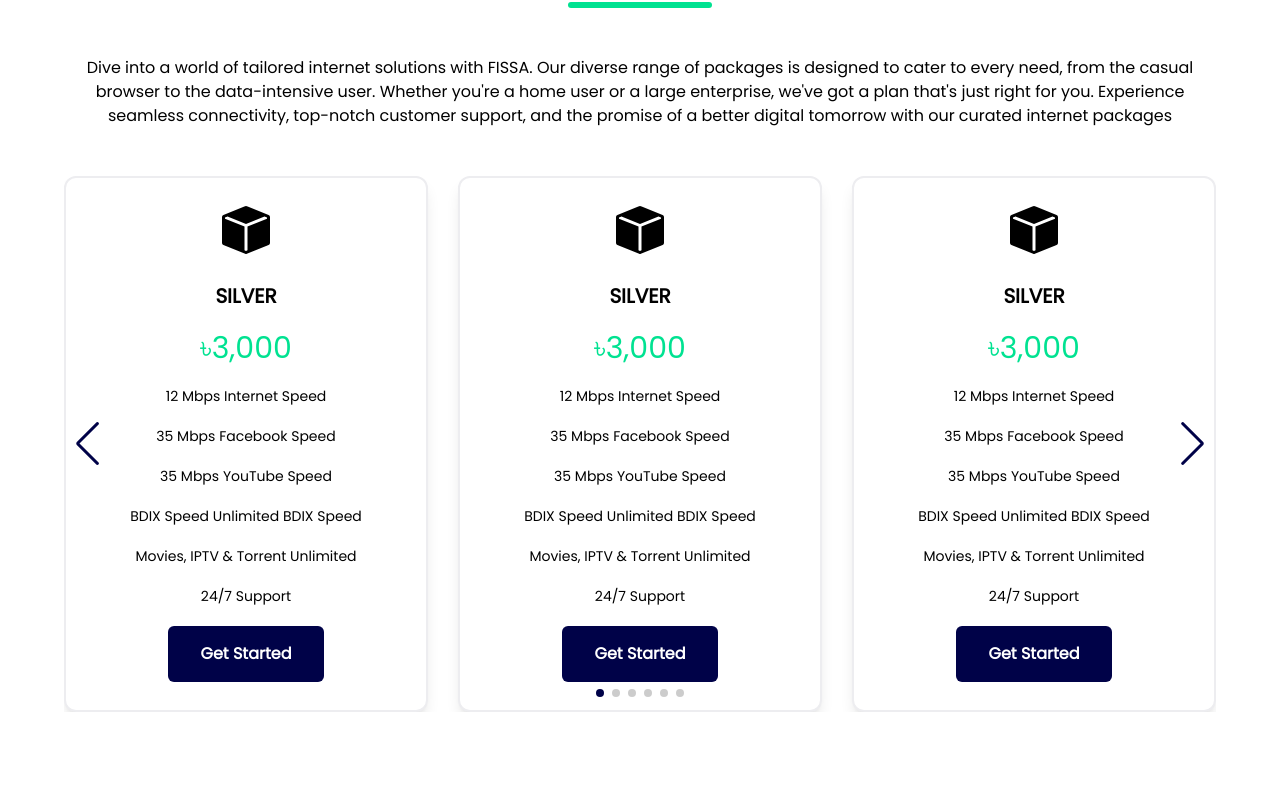
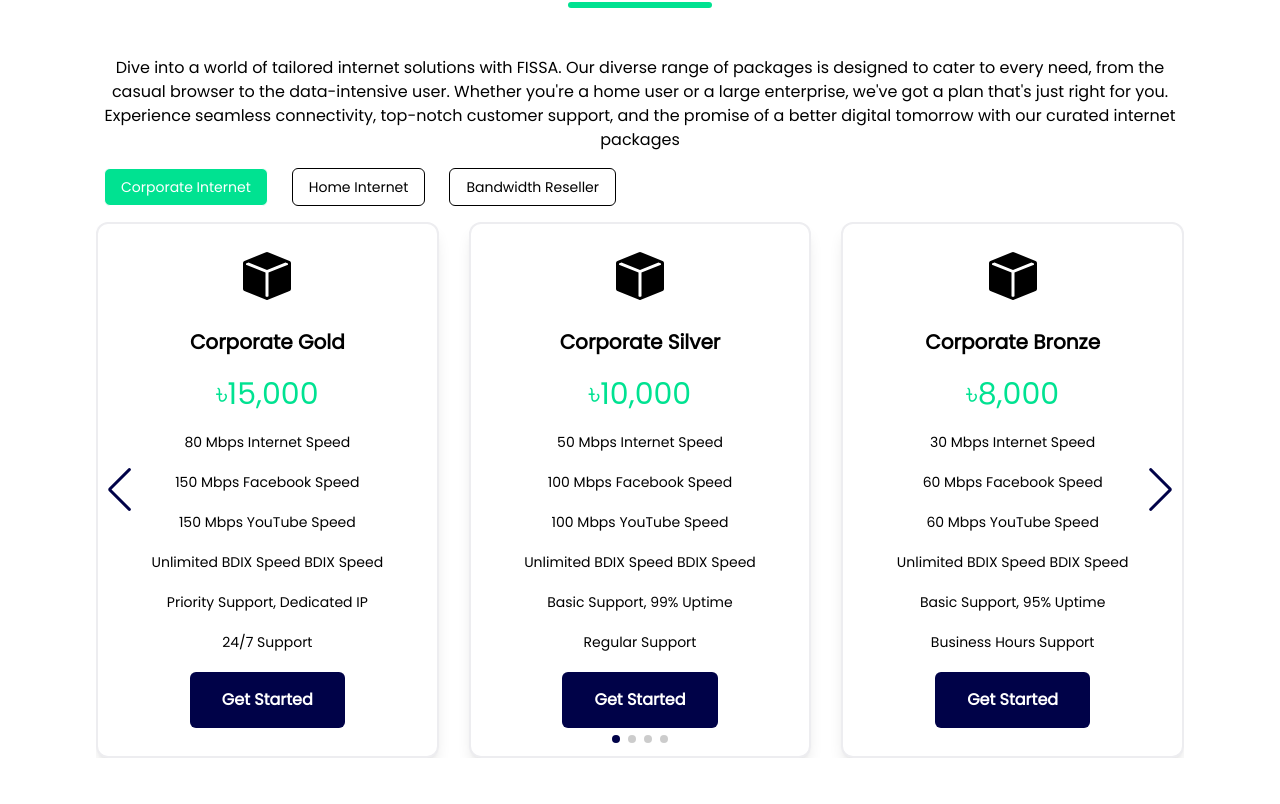
Before and after one commit to armanhn/fissabd_react_live, a React (Vite) app: page / in a window 1280 px wide. Shown: the part 2256-3060 px from the top of the page. Built offline with nearby package versions, Linux system fonts and the light colour scheme.

Commit message:
tabs with carousel introduced

```diff
--- a/src/components/Home.jsx
+++ b/src/components/Home.jsx
@@ -18,6 +18,7 @@
 import PricingPlan from './PricingPlan';
 
 export default function Home() {
+
 
   const navigate = useNavigate();
 
@@ -44,26 +45,194 @@
   };
 
 
-  // const PricingPlan = ({ title, price, speed, fbSpeed, ytSpeed, bdixSpeed, extras, support }) => {
-  //   return (
-  //     <div data-aos="zoom-in-right" data-aos-duration="1500" className='w-100 py-7 px-5 bg-white border-2 border-grey rounded-xl shadow-lg'>
-  //       <BsBoxFill className='text-5xl mx-auto' />
-  //       <h3 className='text-xl font-bold pt-7'>{title}</h3>
-  //       <p className='text-3xl text-green'>{price}</p>
-  //       <p className='text-sm'>{speed} Internet Speed</p>
-  //       <p className='text-sm'>{fbSpeed} Facebook Speed</p>
-  //       <p className='text-sm'>{ytSpeed} YouTube Speed</p>
-  //       <p className='text-sm'>{bdixSpeed} BDIX Speed</p>
-  //       <p className='text-sm'>{extras}</p>
-  //       <p className='text-sm'>{support}</p>
-  //       <button className='mt-5 bg-text-color text-white font-bold px-8 py-4 rounded-md hover:opacity-80'>Get Started</button>
-  //     </div>
-  //   );
-  // };
-
   useEffect(() => {
     AOS.init();
   }, [])
+
+  const [activeTab, setActiveTab] = useState('corporate');
+
+  const TabButtons = () => (
+    <div className="tabs-header py-4">
+      <ul className="flex flex-col md:flex-row gap-4">
+        <button
+          className={`tab-button ml-2 px-4 py-2 border border-transparent text-sm font-medium rounded-md hover:text-green focus:outline-none focus:ring-2 focus:ring-offset-2 focus:ring-indigo-500 ${activeTab === 'corporate' ? 'bg-green text-white' : 'text-black bg-white'}`}
+          onClick={() => setActiveTab('corporate')}
+        >
+          Corporate Internet
+        </button>
+        <button
+          className={`tab-button ml-2 px-4 py-2 border border-transparent text-sm font-medium rounded-md hover:text-green focus:outline-none focus:ring-2 focus:ring-offset-2 focus:ring-indigo-500 ${activeTab === 'home' ? 'bg-green text-white' : 'text-black bg-white'}`}
+          onClick={() => setActiveTab('home')}
+        >
+          Home Internet
+        </button>
+        <button
+          className={`tab-button ml-2 px-4 py-2 border border-transparent text-sm font-medium rounded-md hover:text-green focus:outline-none focus:ring-2 focus:ring-offset-2 focus:ring-indigo-500 ${activeTab === 'reseller' ? 'bg-green text-white' : 'text-black bg-white'}`}
+          onClick={() => setActiveTab('reseller')}
+        >
+          Bandwidth Reseller
+        </button>
+      </ul>
+    </div>
+  );
+
+
+  // Data for Corporate category
+  const corporateData = [
+    {
+      title: "Corporate Gold",
+      price: "৳15,000",
+      speed: "80 Mbps",
+      fbSpeed: "150 Mbps",
+      ytSpeed: "150 Mbps",
+      bdixSpeed: "Unlimited BDIX Speed",
+      extras: "Priority Support, Dedicated IP",
+      support: "24/7 Support",
+      aosType: "fade-down"
+    },
+    {
+      title: "Corporate Silver",
+      price: "৳10,000",
+      speed: "50 Mbps",
+      fbSpeed: "100 Mbps",
+      ytSpeed: "100 Mbps",
+      bdixSpeed: "Unlimited BDIX Speed",
+      extras: "Basic Support, 99% Uptime",
+      support: "Regular Support",
+      aosType: "fade-up"
+    },
+
+    {
+      title: "Corporate Bronze",
+      price: "৳8,000",
+      speed: "30 Mbps",
+      fbSpeed: "60 Mbps",
+      ytSpeed: "60 Mbps",
+      bdixSpeed: "Unlimited BDIX Speed",
+      extras: "Basic Support, 95% Uptime",
+      support: "Business Hours Support",
+      aosType: "fade-right"
+    },
+    {
+      title: "Corporate Iron",
+      price: "৳5,000",
+      speed: "30 Mbps",
+      fbSpeed: "60 Mbps",
+      ytSpeed: "60 Mbps",
+      bdixSpeed: "Unlimited BDIX Speed",
+      extras: "Basic Support, 95% Uptime",
+      support: "Business Hours Support",
+      aosType: "fade-right"
+    }
+  ];
+
+  // Data for Home category
+  const homeData = [
+    {
+      title: "Home Silver",
+      price: "৳3,000",
+      speed: "15 Mbps",
+      fbSpeed: "30 Mbps",
+      ytSpeed: "30 Mbps",
+      bdixSpeed: "Unlimited BDIX Speed",
+      extras: "Unlimited Downloads",
+      support: "Regular Support",
+      aosType: "fade-left"
+    },
+    {
+      title: "Home Gold",
+      price: "৳5,000",
+      speed: "25 Mbps",
+      fbSpeed: "50 Mbps",
+      ytSpeed: "50 Mbps",
+      bdixSpeed: "Unlimited BDIX Speed",
+      extras: "IPTV, Unlimited Torrent",
+      support: "24/7 Support",
+      aosType: "fade-up-right"
+    },
+    {
+      title: "Home Bronze",
+      price: "৳2,500",
+      speed: "10 Mbps",
+      fbSpeed: "20 Mbps",
+      ytSpeed: "20 Mbps",
+      bdixSpeed: "Unlimited BDIX Speed",
+      extras: "Basic Usage, Limited Downloads",
+      support: "Business Hours Support",
+      aosType: "fade-up-left"
+    }
+  ];
+
+  // Data for Reseller category
+  const resellerData = [
+    {
+      title: "Reseller Silver",
+      price: "৳20,000",
+      speed: "100 Mbps",
+      fbSpeed: "200 Mbps",
+      ytSpeed: "200 Mbps",
+      bdixSpeed: "Unlimited BDIX Speed",
+      extras: "Bulk Bandwidth, Resale Options",
+      support: "Priority Support",
+      aosType: "fade-down-right"
+    },
+    {
+      title: "Reseller Gold",
+      price: "৳30,000",
+      speed: "150 Mbps",
+      fbSpeed: "300 Mbps",
+      ytSpeed: "300 Mbps",
+      bdixSpeed: "Unlimited BDIX Speed",
+      extras: "Custom Packages, White Labeling",
+      support: "24/7 Dedicated Support",
+      aosType: "fade-down-left"
+    },
+    {
+      title: "Reseller Bronze",
+      price: "৳15,000",
+      speed: "75 Mbps",
+      fbSpeed: "150 Mbps",
+      ytSpeed: "150 Mbps",
+      bdixSpeed: "Unlimited BDIX Speed",
+      extras: "Standard Reseller Options",
+      support: "Regular Support",
+      aosType: "fade-zoom-in"
+    }
+  ];
+
+  const CarouselComponent = ({ data }) => (
+    <Swiper
+      // slidesPerView={1}
+      // centeredSlides={true}
+      spaceBetween={30}
+      loop={true}
+      pagination={{
+        clickable: true,
+      }}
+      navigation={true}
+      modules={[Pagination, Navigation]}
+      className="mySwiper"
+      breakpoints={{
+        640: {
+          slidesPerView: 1,
+        },
+        768: {
+          slidesPerView: 2,
+        },
+        1024: {
+          slidesPerView: 3,
+        },
+      }}
+    >
+      {data.map((item, index) => (
+        <SwiperSlide key={index}>
+          <PricingPlan {...item} />
+        </SwiperSlide>
+      ))}
+    </Swiper>
+  );
+
+
 
   return (
     <>
@@ -147,120 +316,23 @@
         </div>
       </div>
 
-      <div className='max-w-6xl mx-auto text-center py-20 md:px-0 px-8' id="section-4">
+      <div className='max-w-6xl mx-auto px-4 text-center py-20 md:px-8' id="section-4">
         <div data-aos="fade-up" className='flex items-center flex-col gap-3 pt-4'>
           <h1 className='text-4xl font-bold leading-tight'> Our Packages</h1>
           <div className="w-36 h-1.5 rounded-lg bg-green"></div>
         </div>
         <p data-aos="zoom-in" className='pt-12'>Dive into a world of tailored internet solutions with FISSA. Our diverse range of packages is designed to cater to every need, from the casual browser to the data-intensive user. Whether you're a home user or a large enterprise, we've got a plan that's just right for you. Experience seamless connectivity, top-notch customer support, and the promise of a better digital tomorrow with our curated internet packages</p>
 
-        <div className='flex flex-wrap justify-center pt-12 gap-10'>
-          <Swiper
-            // slidesPerView={1}
-            centeredSlides={true}
-            spaceBetween={30}
-            loop={true}
-            pagination={{
-              clickable: true,
-            }}
-            navigation={true}
-            modules={[Pagination, Navigation]}
-            className="mySwiper"
-            breakpoints={{
-              640: {
-                slidesPerView: 1,
-              },
-              768: {
-                slidesPerView: 2,
-              },
-              1024: {
-                slidesPerView: 3,
-              },
-            }}
-          >
-            <SwiperSlide>
-              <PricingPlan
-                title="SILVER"
-                price="৳3,000"
-                speed="12 Mbps"
-                fbSpeed="35 Mbps"
-                ytSpeed="35 Mbps"
-                bdixSpeed="BDIX Speed Unlimited"
-                extras="Movies, IPTV & Torrent Unlimited"
-                support="24/7 Support"
-                aosType="zoom-in-right"
-              />
-            </SwiperSlide>
-            <SwiperSlide>
-              <PricingPlan
-                title="SILVER"
-                price="৳3,000"
-                speed="12 Mbps"
-                fbSpeed="35 Mbps"
-                ytSpeed="35 Mbps"
-                bdixSpeed="BDIX Speed Unlimited"
-                extras="Movies, IPTV & Torrent Unlimited"
-                support="24/7 Support"
-                aosType="zoom-in-up"
-              />
-            </SwiperSlide>
-            <SwiperSlide>
-              <PricingPlan
-                title="SILVER"
-                price="৳3,000"
-                speed="12 Mbps"
-                fbSpeed="35 Mbps"
-                ytSpeed="35 Mbps"
-                bdixSpeed="BDIX Speed Unlimited"
-                extras="Movies, IPTV & Torrent Unlimited"
-                support="24/7 Support"
-                aosType="zoom-in-left"
-              />
-            </SwiperSlide>
-            <SwiperSlide>
-              <PricingPlan
-                title="SILVER"
-                price="৳3,000"
-                speed="12 Mbps"
-                fbSpeed="35 Mbps"
-                ytSpeed="35 Mbps"
-                bdixSpeed="BDIX Speed Unlimited"
-                extras="Movies, IPTV & Torrent Unlimited"
-                support="24/7 Support"
-                aosType="zoom-in-right"
-              />
-            </SwiperSlide>
-            <SwiperSlide>
-              <PricingPlan
-                title="SILVER"
-                price="৳3,000"
-                speed="12 Mbps"
-                fbSpeed="35 Mbps"
-                ytSpeed="35 Mbps"
-                bdixSpeed="BDIX Speed Unlimited"
-                extras="Movies, IPTV & Torrent Unlimited"
-                support="24/7 Support"
-                aosType="zoom-in-right"
-              />
-            </SwiperSlide>
-            <SwiperSlide>
-              <PricingPlan
-                title="SILVER"
-                price="৳3,000"
-                speed="12 Mbps"
-                fbSpeed="35 Mbps"
-                ytSpeed="35 Mbps"
-                bdixSpeed="BDIX Speed Unlimited"
-                extras="Movies, IPTV & Torrent Unlimited"
-                support="24/7 Support"
-                aosType="zoom-in-right"
-              />
-            </SwiperSlide>
-          </Swiper>
+        <div className='tab-component'>
+          <TabButtons />
+          {activeTab === 'corporate' && <CarouselComponent data={corporateData} />}
+          {activeTab === 'home' && <CarouselComponent data={homeData} />}
+          {activeTab === 'reseller' && <CarouselComponent data={resellerData} />}
         </div>
+
       </div>
 
-      <div className='max-w-6xl mx-auto flex md:flex-row flex-col py-20 md:px-0 px-8'>
+      <div className='max-w-6xl mx-auto px-4 flex md:flex-row flex-col py-20 md:px-8'>
         <div className='md:w-2/4 pt-6'>
           <img src="/images/card_onev2.png" alt="IMAGE" />
         </div>
```
